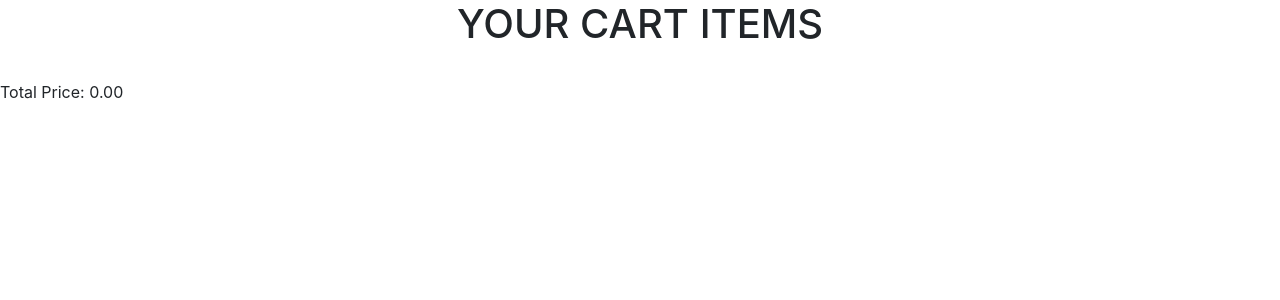
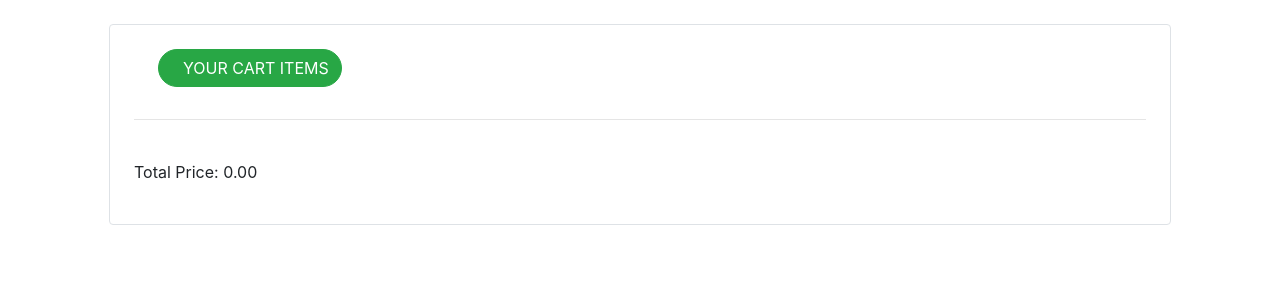
Before and after one commit to Bangaruu24/bangaru, a Django app: page /mycart/ in a window 1280 px wide. Shown: the part 56-356 px from the top of the page. Run offline with Django 3.2, Linux system fonts and the light colour scheme; some libraries are stand-ins or nearby versions.

Commit message:
Update mycart.html

```diff
--- a/grocery/dairy/templates/mycart.html
+++ b/grocery/dairy/templates/mycart.html
@@ -41,13 +41,17 @@
 
     </nav>
 
-   <h1 class="text-center" >YOUR CART ITEMS</h1>
+<div class='container'>
+    <div class="border rounded p-4 m-4">
 
+       <p class="display-4 pl-4 ml-4 btn btn-success rounded-pill" >YOUR CART ITEMS</p>
+       <hr>
     <div id="cart-items"></div>
 
     <br>
+    <p id="total-price">Total Price: </p>
 
-    <p id="total-price">Total Price: </p>
+
 
     <script>
         // Retrieve cart items from local storage
@@ -106,6 +110,7 @@
     </script>
 
 
-
+    </div>
+</div>
 </body>
 </html>
```
